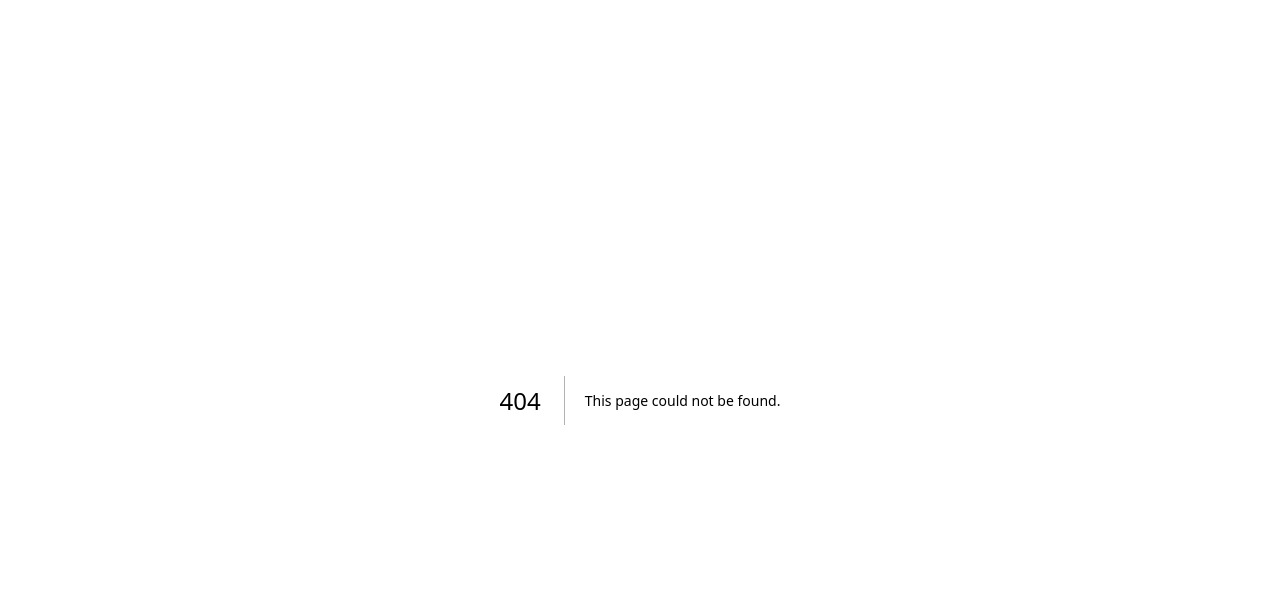
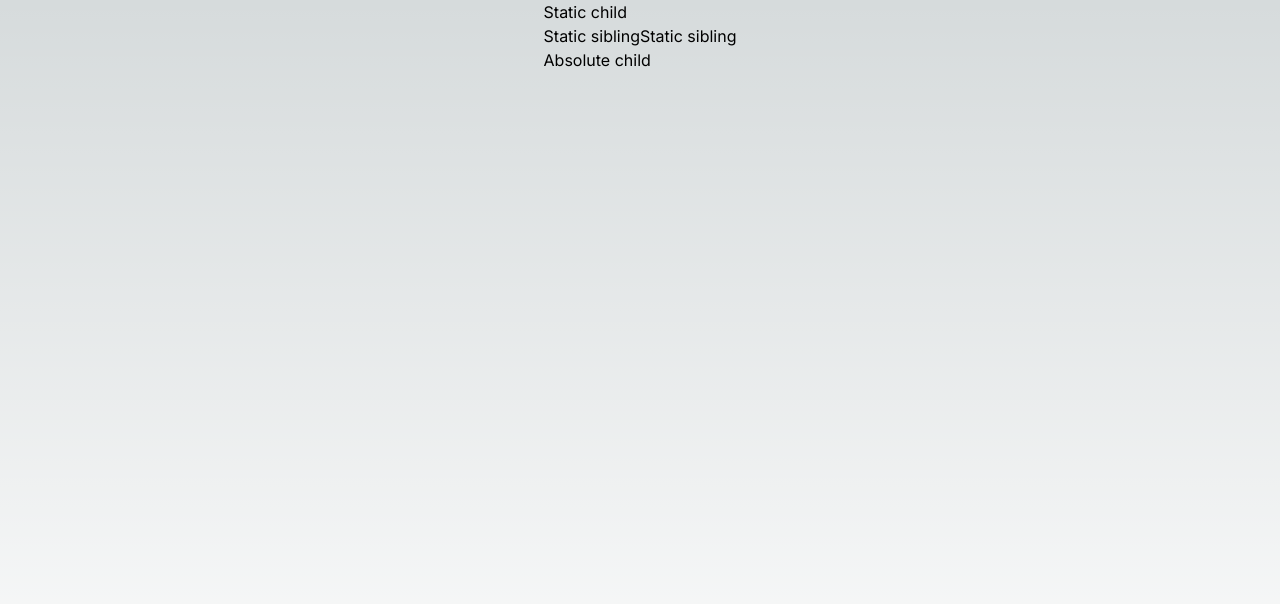
Before and after one commit to David6811/tailwindTutorial, a Next.js app: page /Position in a window 1280 px wide. Before the commit this address had no page. Shown: the top 604 px of the page. Built offline with nearby package versions, Linux system fonts and the light colour scheme.

Commit message:
position (#8)

```diff
--- /dev/null
+++ b/app/Position/page.tsx
@@ -0,0 +1,37 @@
+import Image from 'next/image';
+import photo from '../images/photo.avif';
+
+export default function Page() {
+    return (
+        <div className="min-h-screen flex justify-center">
+
+            {/* Statically positioning elements */}
+            {/* <div className="static">
+                <p>Static parent</p>
+                <div className="absolute bottom-0 left-0">
+                    <p>Absolute child</p>
+                </div>
+            </div> */}
+
+            {/* Relatively positioning elements */}
+            {/* <div className="relative">
+                <p>Relative parent</p>
+                <div className="absolute bottom-0 left-0">
+                    <p>Absolute child</p>
+                </div>
+            </div> */}
+
+            {/* Absolutely positioning elements */}
+            <div className="static">
+                {/* Static parent */}
+                <div className="static"><p>Static child</p></div>
+                <div className="inline-block"><p>Static sibling</p></div>
+
+                {/* Static parent */}
+                <div className="absolute"><p>Absolute child</p></div>
+                <div className="inline-block"><p>Static sibling</p></div>
+            </div>
+
+        </div>
+    );
+}
```
